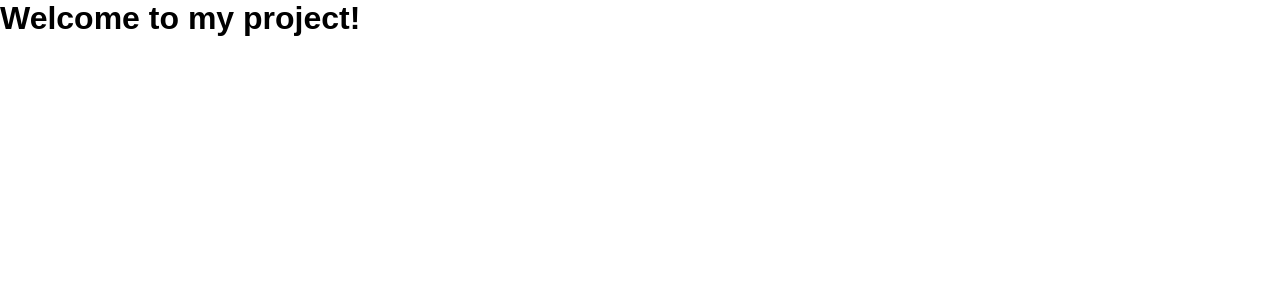
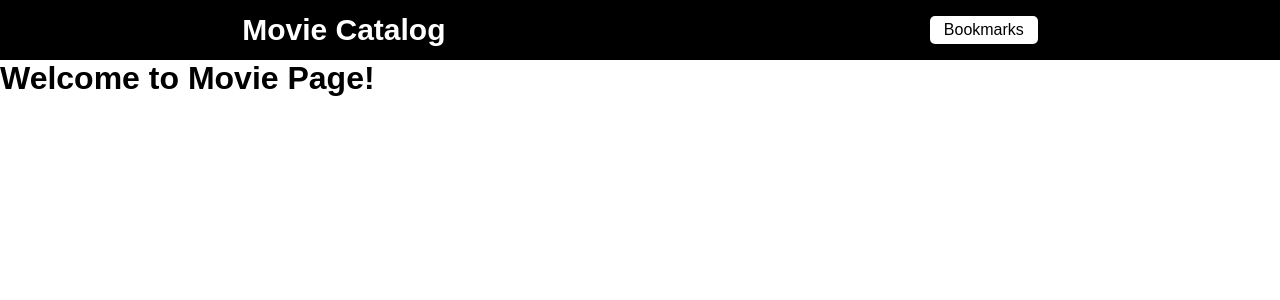
Before and after one commit to soyvieira/the-movie-catalog, a React (Create React App) app: page /movie/1 in a window 1280 px wide. Shown: the top 300 px of the page. Built offline with nearby package versions, Linux system fonts and the light colour scheme.

Commit message:
Styling Header and putting routes

```diff
--- a/package.json
+++ b/package.json
@@ -6,8 +6,10 @@
     "@testing-library/jest-dom": "^5.16.5",
     "@testing-library/react": "^13.4.0",
     "@testing-library/user-event": "^13.5.0",
+    "axios": "^1.3.3",
     "react": "^18.2.0",
     "react-dom": "^18.2.0",
+    "react-router-dom": "^6.8.1",
     "react-scripts": "5.0.1",
     "web-vitals": "^2.1.4"
   },
--- a/src/App.js
+++ b/src/App.js
@@ -1,6 +1,10 @@
+import RoutesApp from "./routes";
+
 function App() {
   return (
-    <h1>Welcome to my project!</h1>
+    <div className="App">
+      <RoutesApp />
+    </div>
   );
 }
 
--- /dev/null
+++ b/src/components/Header/index.js
@@ -0,0 +1,13 @@
+import './style.css';
+import { Link }  from 'react-router-dom';
+
+function Header(){
+  return(
+    <header>
+      <Link className='logo' to='/'>Movie Catalog</Link>
+      <Link className='bookmarks' to='/bookmarks'>Bookmarks</Link>
+    </header>
+  )
+}
+
+export default Header;
--- /dev/null
+++ b/src/components/Header/style.css
@@ -0,0 +1,23 @@
+header{
+  display: flex;
+  align-items: center;
+  justify-content: space-around;
+  width: 100%;
+  height: 60px;
+  background-color: #000;
+}
+.logo{
+  text-decoration: none;
+  font-size: 30px;
+  cursor: pointer;
+  color: #FFF;
+  font-weight: bold;
+}
+.bookmarks{
+  text-decoration: none;
+  cursor: pointer;
+  background-color: #FFF;
+  color: #000;
+  padding: 5px 14px;
+  border-radius: 5px;
+}
--- /dev/null
+++ b/src/pages/Home/index.js
@@ -0,0 +1,9 @@
+function Home(){
+  return(
+    <div>
+      <h1>Welcome Home!</h1>
+    </div>
+  )
+}
+
+export default Home;
--- /dev/null
+++ b/src/pages/Movie/index.js
@@ -0,0 +1,11 @@
+function Movie(){
+  return(
+    <div>
+      <h1>
+        Welcome to Movie Page!
+      </h1>
+    </div>
+  )
+}
+
+export default Movie;
--- /dev/null
+++ b/src/routes.js
@@ -0,0 +1,20 @@
+import { BrowserRouter, Routes, Route } from "react-router-dom";
+
+import Home from './pages/Home';
+import Movie from './pages/Movie';
+
+import Header from './components/Header';
+
+function RoutesApp(){
+  return(
+    <BrowserRouter>
+    <Header />
+    <Routes>
+      <Route path="/" element={ <Home /> } />
+      <Route path="/movie/:id" element={ <Movie /> } />
+    </Routes>
+    </BrowserRouter>
+  )
+}
+
+export default RoutesApp;
```
Also changed, not shown: 1 other file (tests, documents, lock files or other folders).
